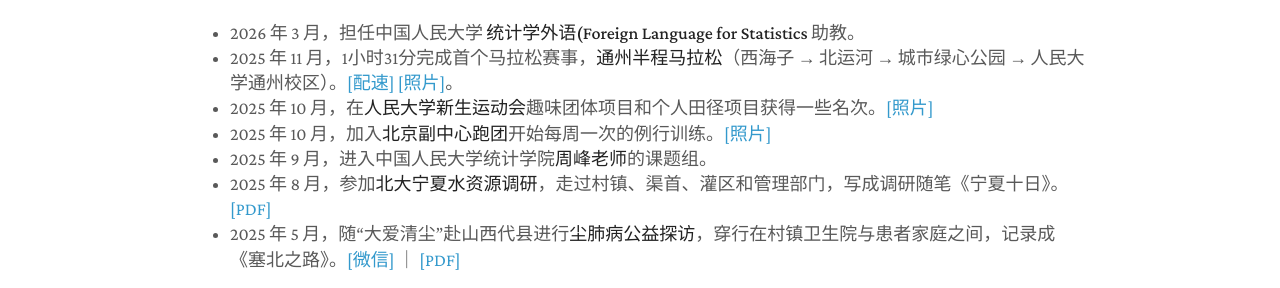
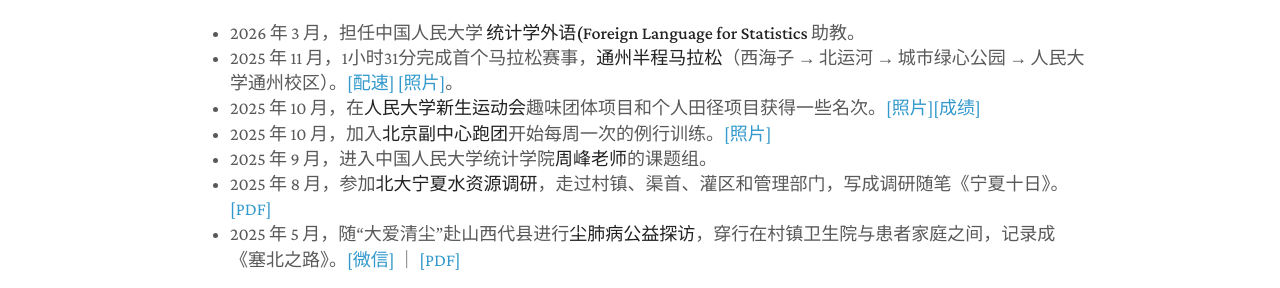
Before and after one commit to zhangming4153/zhangming4153.github.io, a Jekyll site: the page built from cn/index.md, in a window 1280 px wide. Shown: the part 923-1211 px from the top of the page. Built offline with Jekyll 4.4.1, drawn with Linux system fonts in a browser that asks for light colours; a style sheet for code colours, icons or effects is not loaded.

Commit message:
Update index.md

```diff
--- a/cn/index.md
+++ b/cn/index.md
@@ -12,7 +12,7 @@ title: 章明
 ### 生活瞬间
 - 2026 年 3 月，担任中国人民大学 **统计学外语(Foreign Language for Statistics** 助教。
 - 2025 年 11 月，1小时31分完成首个马拉松赛事，**通州半程马拉松**（西海子 → 北运河 → 城市绿心公园 → 人民大学通州校区）。[[配速]](/assets/tongz_semimara.jpg) [[照片]](/assets/tongz_semimara_profile.jpg)。
-- 2025 年 10 月，在**人民大学新生运动会**趣味团体项目和个人田径项目获得一些名次。[[照片]](/assets/统计学院_新生运动会.jpg)
+- 2025 年 10 月，在**人民大学新生运动会**趣味团体项目和个人田径项目获得一些名次。[[照片]](/assets/sportsmeeting_2025.jpg)[[成绩]](/assets/sportsmeeting_2025.pdf)
 - 2025 年 10 月，加入**北京副中心跑团**开始每周一次的例行训练。[[照片]](/assets/tongz_group.png)
 - 2025 年 9 月，进入中国人民大学统计学院**周峰老师**的课题组。
 - 2025 年 8 月，参加**北大宁夏水资源调研**，走过村镇、渠首、灌区和管理部门，写成调研随笔《宁夏十日》。[[PDF]](/assets/Ningxia.pdf)
```
